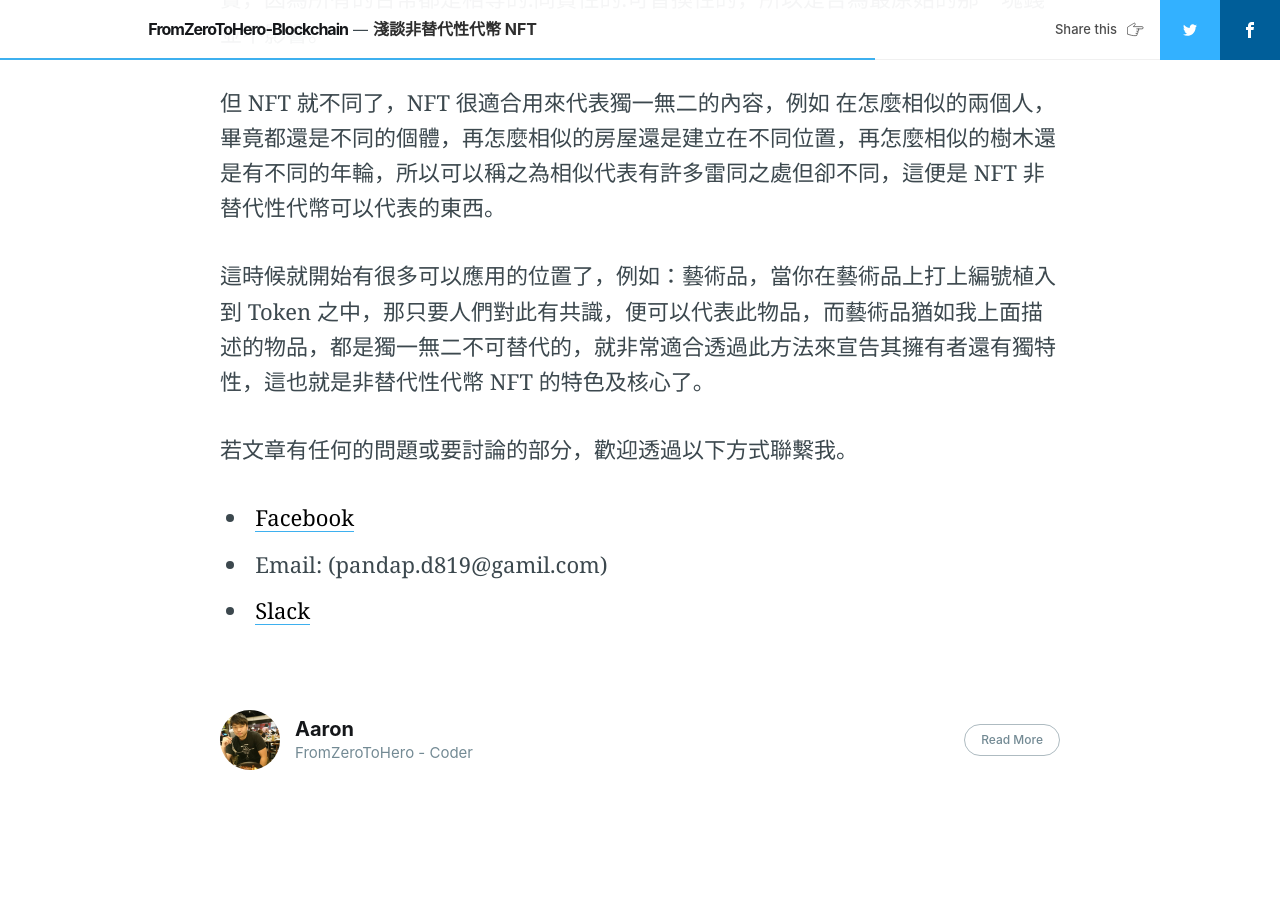
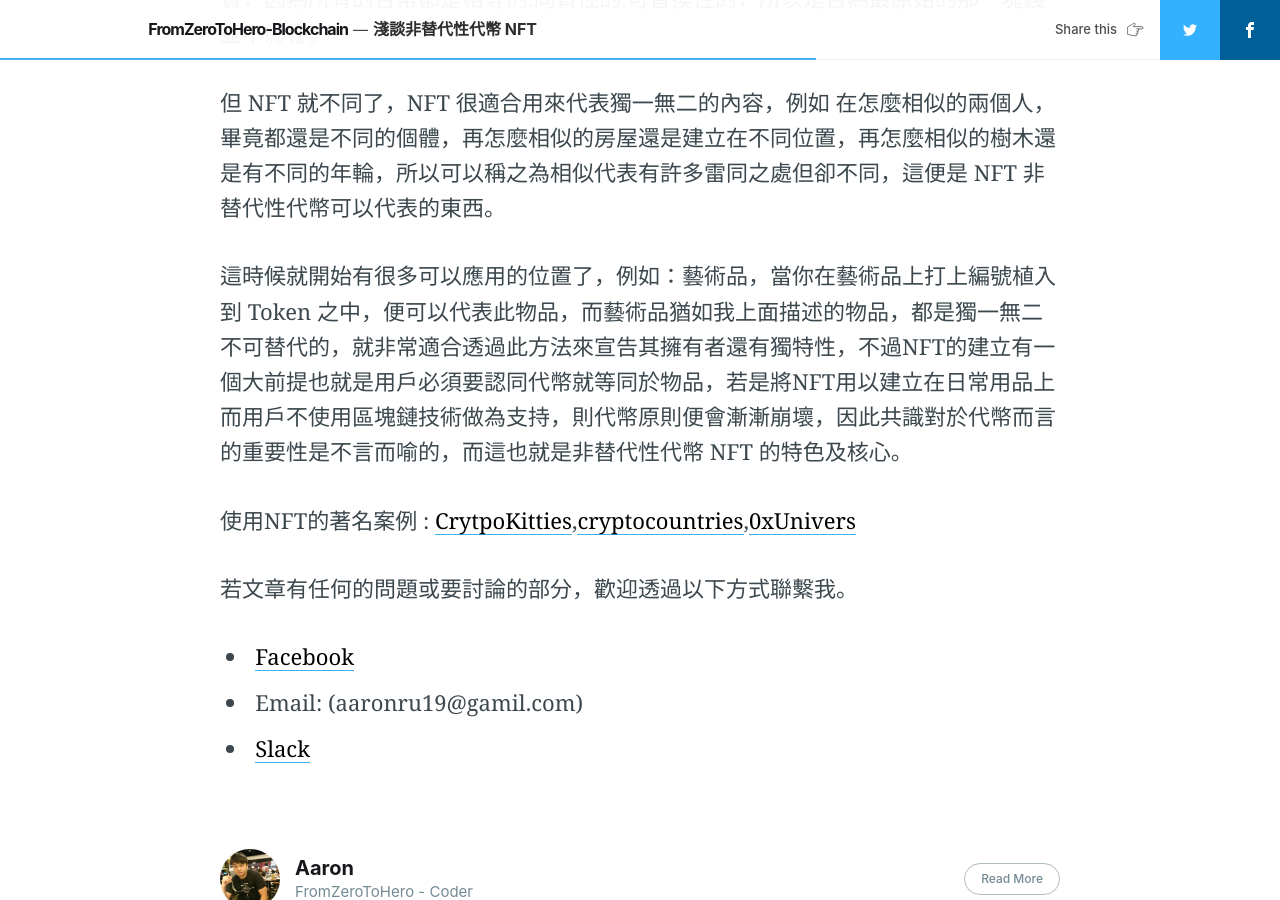
Before and after one commit to FZTH-Blockchain/fzth, a Jekyll site: the page built from _posts/2019-12-30-淺談非替代性代幣 NFT.md, in a window 1280 px wide and 900 px high, scrolled down 1298 px. Built offline with Jekyll 4.4.1, drawn with Linux system fonts in a browser that asks for light colours; nearby versions of some CDN libraries; comment, search, counter and statistics services are not loaded.

Commit message:
Update 2019-12-30-淺談非替代性代幣 NFT.md

```diff
--- a/_posts/2019-12-30-淺談非替代性代幣 NFT.md
+++ b/_posts/2019-12-30-淺談非替代性代幣 NFT.md
@@ -19,10 +19,12 @@ author: Aaron #作者
 
 但 NFT 就不同了，NFT 很適合用來代表獨一無二的內容，例如 在怎麼相似的兩個人，畢竟都還是不同的個體，再怎麼相似的房屋還是建立在不同位置，再怎麼相似的樹木還是有不同的年輪，所以可以稱之為相似代表有許多雷同之處但卻不同，這便是 NFT 非替代性代幣可以代表的東西。
 
-這時候就開始有很多可以應用的位置了，例如：藝術品，當你在藝術品上打上編號植入到 Token 之中，那只要人們對此有共識，便可以代表此物品，而藝術品猶如我上面描述的物品，都是獨一無二不可替代的，就非常適合透過此方法來宣告其擁有者還有獨特性，這也就是非替代性代幣 NFT 的特色及核心了。
+這時候就開始有很多可以應用的位置了，例如：藝術品，當你在藝術品上打上編號植入到 Token 之中，便可以代表此物品，而藝術品猶如我上面描述的物品，都是獨一無二不可替代的，就非常適合透過此方法來宣告其擁有者還有獨特性，不過NFT的建立有一個大前提也就是用戶必須要認同代幣就等同於物品，若是將NFT用以建立在日常用品上而用戶不使用區塊鏈技術做為支持，則代幣原則便會漸漸崩壞，因此共識對於代幣而言的重要性是不言而喻的，而這也就是非替代性代幣 NFT 的特色及核心。
+
+使用NFT的著名案例 : [CrytpoKitties](https://www.cryptokitties.co/),[cryptocountries](https://cryptocountries.io/),[0xUnivers](https://play.0xuniverse.com/)
 
 若文章有任何的問題或要討論的部分，歡迎透過以下方式聯繫我。
 
 - [Facebook](https://www.facebook.com/fzthblockchain)
-- Email: (pandap.d819@gamil.com)
+- Email: (aaronru19@gamil.com)
 - [Slack](https://join.slack.com/t/fzth/shared_invite/enQtODQxMDQxMjE5MDU4LWJlZGNmZGNmODZiNzE3OWIyYTVjOTZhYjhiMjdlOWY0NGY5OTNjMzA0YTNlMmU2OGZlZTU3NzUzZTdiZTgxNTE)
```
